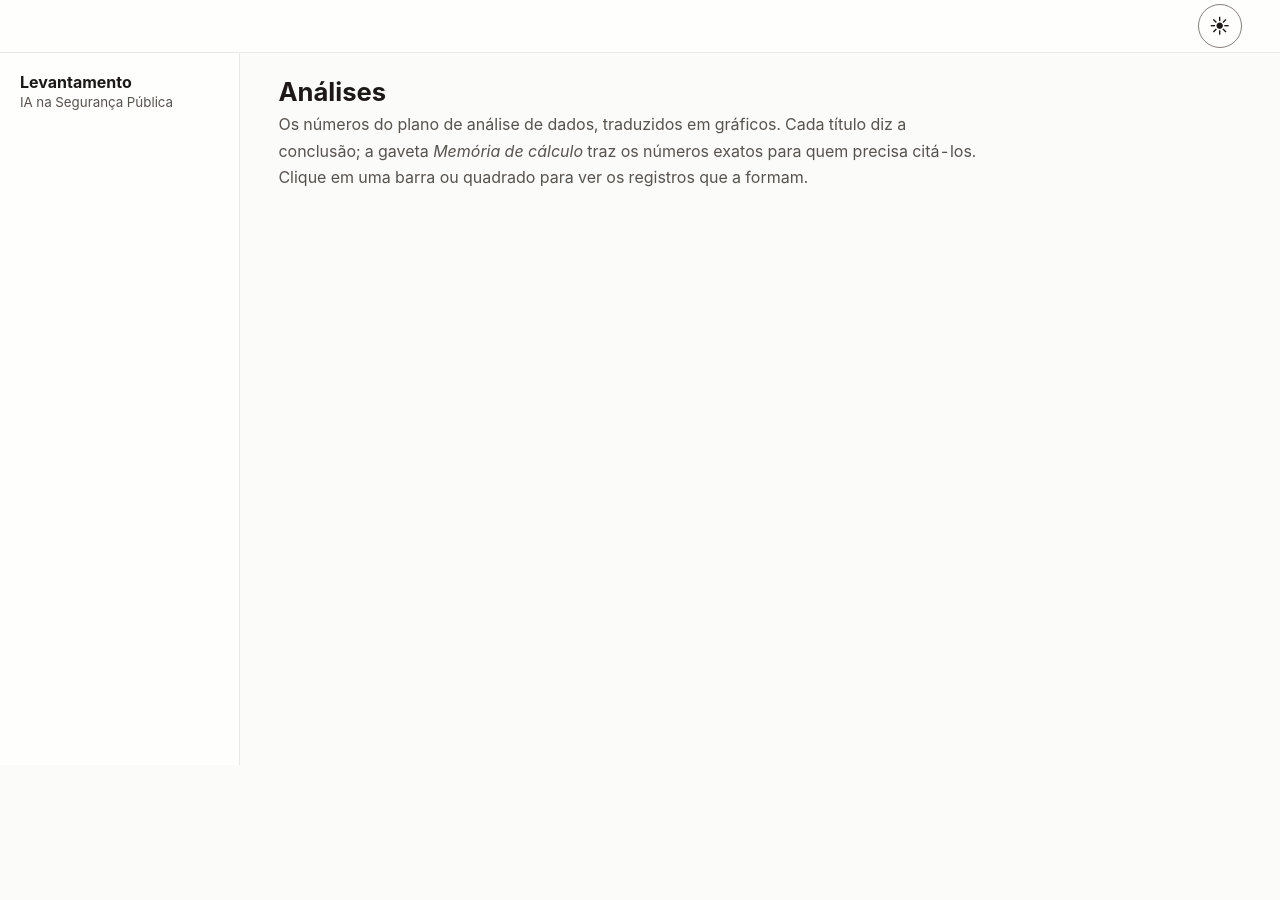
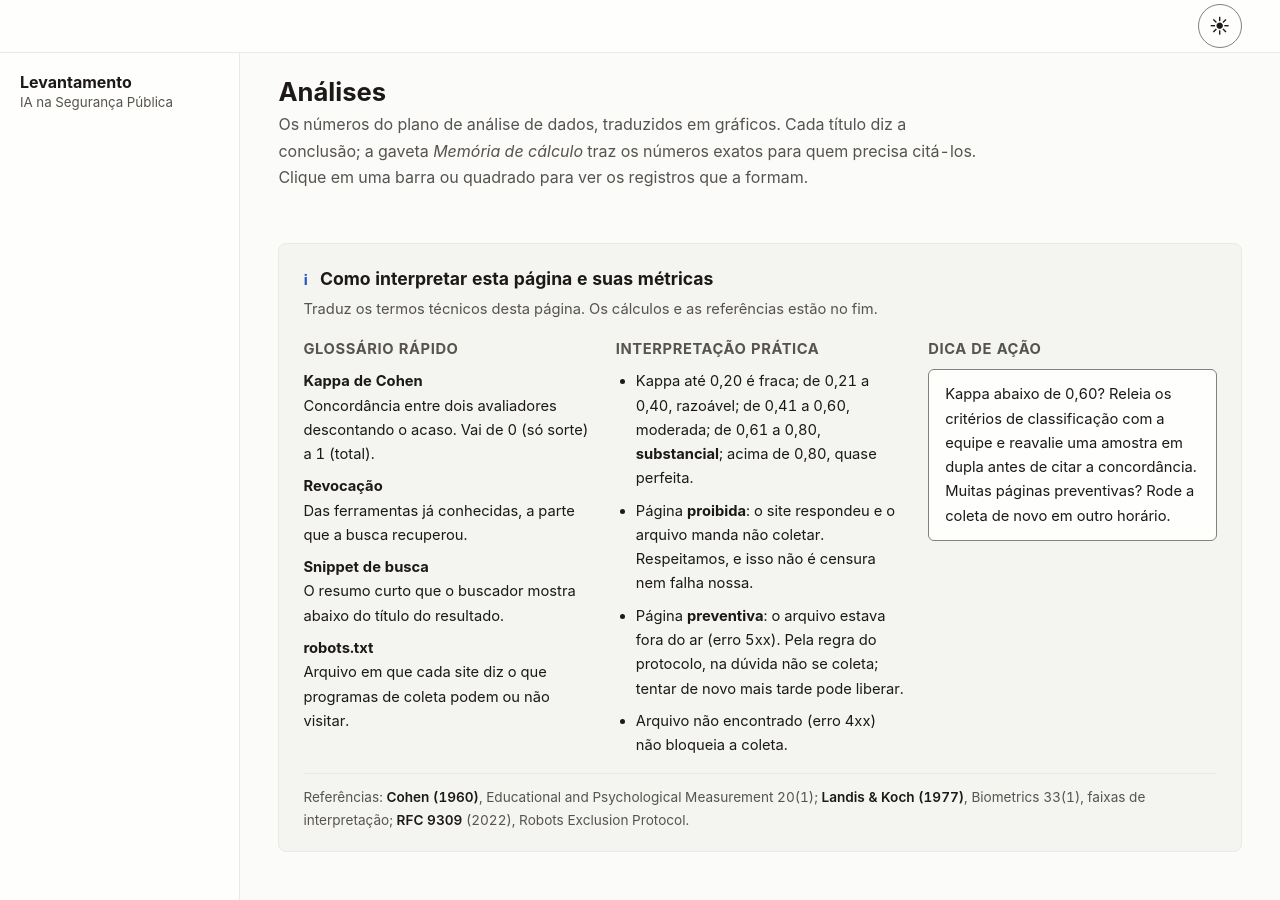
Before and after one commit to matheuskaiky/systematic-review-senasp, a Python web app: template painel/templates/analises.html in a window 1280 px wide. Shown: the part 13-913 px from the top of the page. Before the commit the page ends 778 px from the top, so only its background shows below. Run offline with Jinja, Linux system fonts and the light colour scheme; the template is opened without the code that fills it, so the values that code supplies are empty.

Commit message:
F32: guias de leitura no fim da visao geral, das analises e das solucoes

```diff
--- a/painel/templates/analises.html
+++ b/painel/templates/analises.html
@@ -1,4 +1,5 @@
 {% extends "base.html" %}
+{% from "_guia.html" import guia_leitura %}
 {% import "_selos.html" as s %}
 {% import "_prontidao.html" as pr %}
 {% block titulo %}Análises{% endblock %}
@@ -50,4 +51,23 @@
   {% endif %}
 </section>
 {% endfor %}
+{{ guia_leitura(
+  "Como interpretar esta página e suas métricas",
+  [
+    {"titulo": "Glossário rápido", "tipo": "glossario", "itens": [
+      ("Kappa de Cohen", "Concordância entre dois avaliadores descontando o acaso. Vai de 0 (só sorte) a 1 (total)."),
+      ("Revocação", "Das ferramentas já conhecidas, a parte que a busca recuperou."),
+      ("Snippet de busca", "O resumo curto que o buscador mostra abaixo do título do resultado."),
+      ("robots.txt", "Arquivo em que cada site diz o que programas de coleta podem ou não visitar.")]},
+    {"titulo": "Interpretação prática", "tipo": "lista", "itens": [
+      "Kappa até 0,20 é fraca; de 0,21 a 0,40, razoável; de 0,41 a 0,60, moderada; de 0,61 a 0,80, <strong>substancial</strong>; acima de 0,80, quase perfeita.",
+      "Página <strong>proibida</strong>: o site respondeu e o arquivo manda não coletar. Respeitamos, e isso não é censura nem falha nossa.",
+      "Página <strong>preventiva</strong>: o arquivo estava fora do ar (erro 5xx). Pela regra do protocolo, na dúvida não se coleta; tentar de novo mais tarde pode liberar.",
+      "Arquivo não encontrado (erro 4xx) não bloqueia a coleta."]},
+    {"titulo": "Dica de ação", "tipo": "acao",
+     "texto": "Kappa abaixo de 0,60? Releia os critérios de classificação com a equipe e reavalie uma amostra em dupla antes de citar a concordância. Muitas páginas preventivas? Rode a coleta de novo em outro horário."}
+  ],
+  id="guia-analises",
+  resumo="Traduz os termos técnicos desta página. Os cálculos e as referências estão no fim.",
+  fontes="<cite>Cohen (1960)</cite>, Educational and Psychological Measurement 20(1); <cite>Landis &amp; Koch (1977)</cite>, Biometrics 33(1), faixas de interpretação; <cite>RFC 9309</cite> (2022), Robots Exclusion Protocol.") }}
 {% endblock %}
```
Also changed, not shown: painel/templates/geral.html (+19 -0 lines), painel/templates/solucoes.html (+16 -0 lines), tests/test_guias.py (added, +46 -0 lines).
